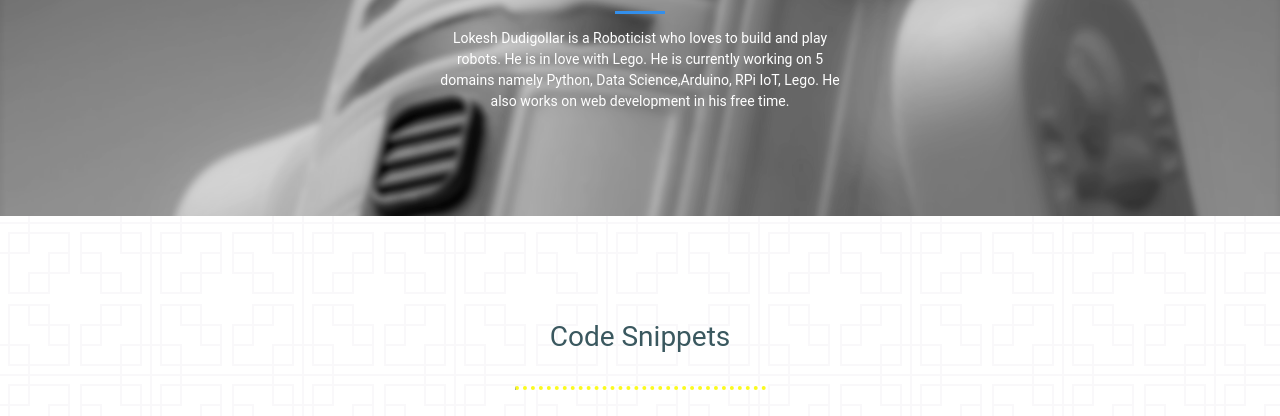
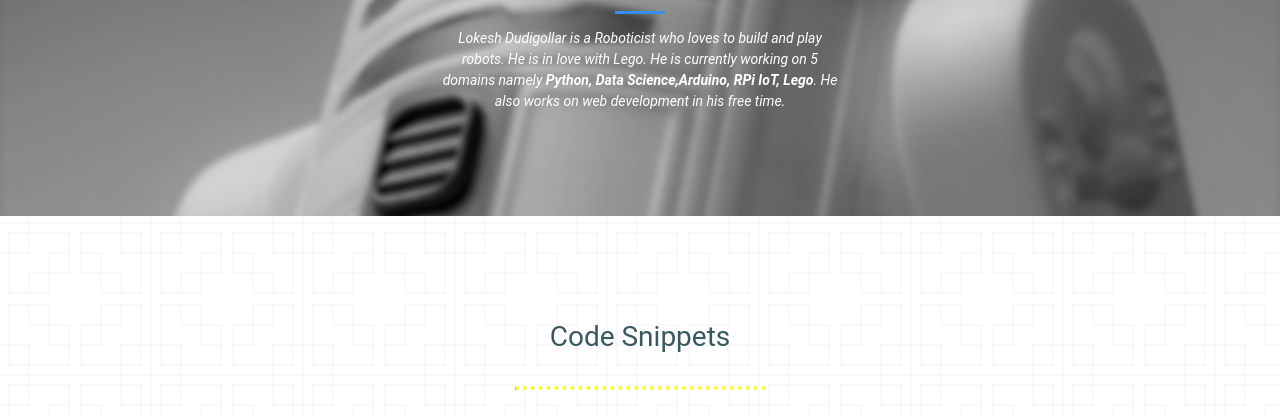
Before and after one commit to MachineVision2020/lokeshdudigollar.github.io, a plain HTML site: page index.html in a window 1280 px wide. Shown: the part 384-800 px from the top of the page. Drawn offline with Linux system fonts and the light colour scheme; some icons are missing.

Commit message:
Update index.html

```diff
--- a/index.html
+++ b/index.html
@@ -54,11 +54,12 @@
 
 			<hr class="grey"/>
 
-			<p class="bio">
+			<p class="bio"><em>
 
 			Lokesh Dudigollar is a Roboticist who loves to build and play robots.
-			He is in love with Lego. He is currently working on 5 domains namely Python, Data Science,Arduino, RPi IoT, Lego.
-			He also works on web development in his free time.
+			He is in love with Lego. He is currently working on 5 domains namely <strong>
+			Python, Data Science,Arduino, RPi IoT, Lego</strong>.
+			He also works on web development in his free time.</em>
 			</p>
 			<a class="nav" href="#about" id="to-about">
 				<i class="fa fa-chevron-circle-down fa-3x faa-vertical animated faa-slow"></i>
```
